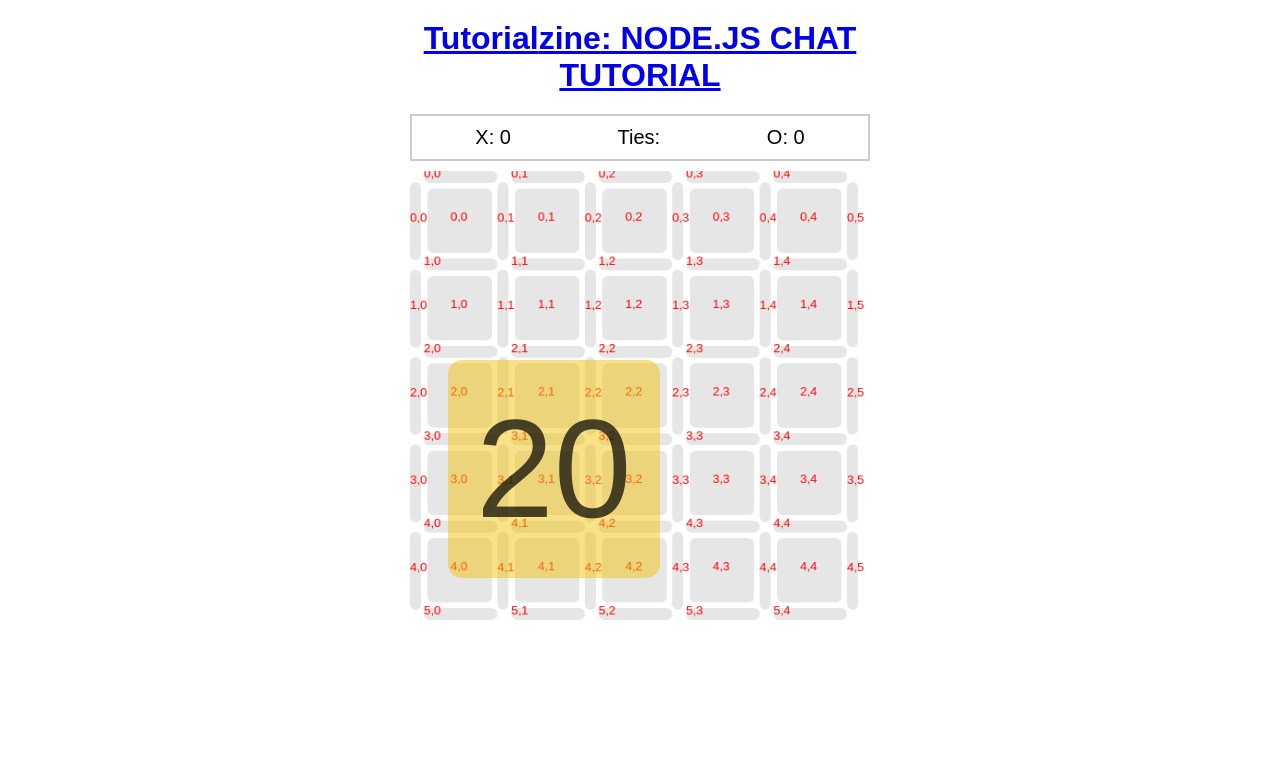
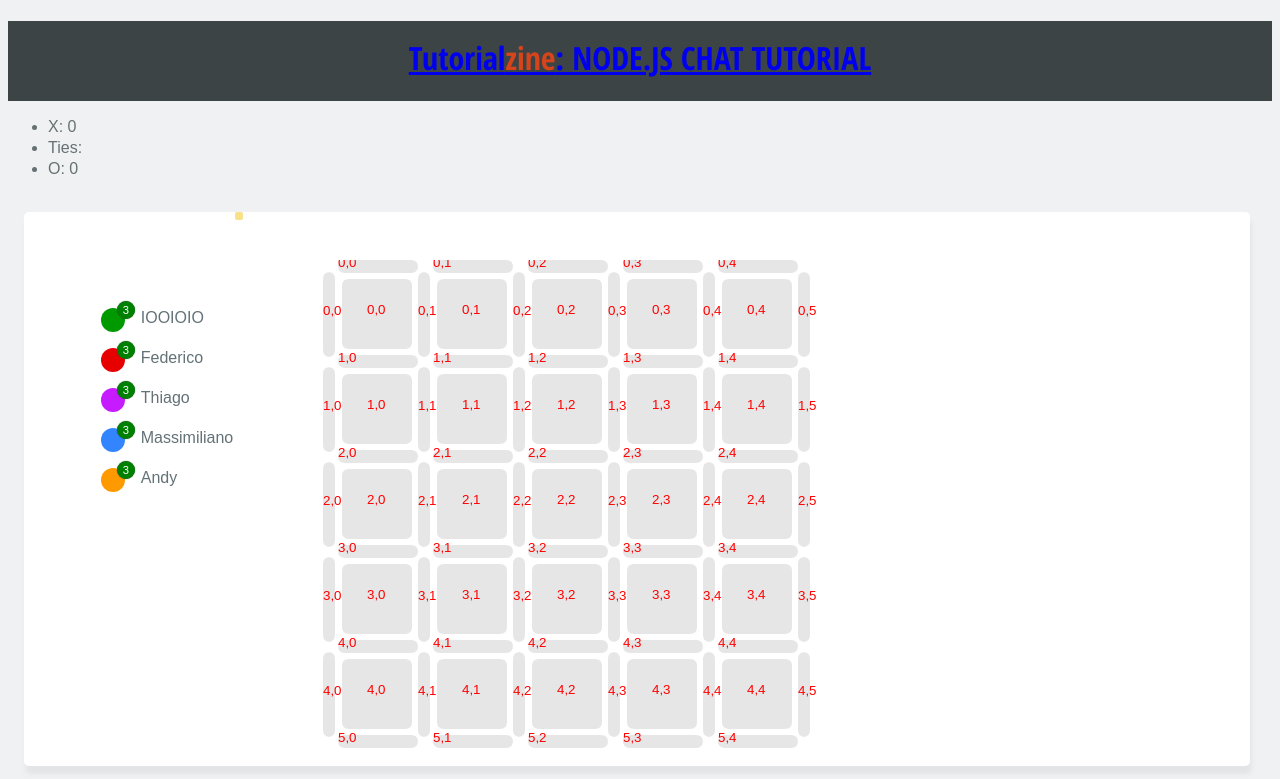
Before and after one commit to FrancescoZ/T-Game, a website: page views/chat copy.html in a window 1280 px wide. Shown: the top 779 px of the page. Drawn offline with nearby package versions, Linux system fonts and the light colour scheme.

Commit message:
Added list users

```diff
--- a/game_server.js
+++ b/game_server.js
@@ -36,7 +36,8 @@
 			return;
 		var player={
 			username:username,
-			color:this.colors[this.games[id].players.length]
+			color:this.colors[this.games[id].players.length],
+			index:this.games[id].players.length+1
 		};
 		this.games[id].players.push(player);
 		return player;
--- a/public/css/common.css
+++ b/public/css/common.css
@@ -22,7 +22,7 @@
 
     .main {
       width: 97%;
-    min-width: 43em;
+        min-width: 50em;
       text-align:center;
       margin:1em;
       background-color: #ffffff;
@@ -53,12 +53,72 @@
     .col{
       margin: 3em 0em 0em 15%;
     }
+
+    .scoreboard{
+      margin: 5em 9% 0em 3%;
+    }
     .center{
       margin:2em 0em 2em 33%;
     }
     .profileImg {
       float: left;
       border-radius: 50%;
+    }
+
+    .red{
+      background: #e60000;
+      border-left-color: #e60000;
+    }
+    .green{
+      background: #009900;
+      border-left-color: #009900;
+    }
+    .blu{
+      background: #3385ff;
+      border-left-color: #3385ff;
+    }
+    .orange {
+      background: #ff9900;
+      border-left-color: #ff9900;
+    }
+    .purple {
+      background: #c61aff;
+      border-left-color: #c61aff;
+    }
+
+    .name{
+      margin: 0em 0em 0em 2.5em;
+    }
+    .point{
+      width: 1.5em;
+      height: 1.5em;
+      margin: 0em 0em 1em 0em;
+      display: none;
+    }
+
+    .not {
+   position:relative;
+}
+.not[data-badge]:after {
+   content:attr(data-badge);
+   position:absolute;
+   top:-7px;
+   right:-10px;
+   font-size:.7em;
+   background:green;
+   color:white;
+   width:18px;height:18px;
+   text-align:center;
+   line-height:18px;
+   border-radius:50%;
+   box-shadow:0 0 1px #333;
+}
+
+    .userList{
+        list-style-type: none;
+    }
+    .gameBoard{
+      margin:3em 0em 0em 5em;
     }
 
 input[type="text"]{
@@ -176,43 +236,3 @@
 .dropdown::after {
   color: rgba(0,0,0,.4);
 }
-
-
-
-
-.user-list li{
-    position: relative;
-    display: block;
-    padding: .4em .4em .4em .8em;
-    *padding: .4em;
-    margin: .5em 0 .5em 2.5em;
-    color: #444;
-    text-decoration: none;
-    transition: all .3s ease-out;
-    background: #eee;
-}
-
-.red{
-	background: #e60000;
-	border-left-color: #e60000;
-}
-.green{
-	background: #009900;
-	border-left-color: #009900;
-}
-.blu{
-	background: #3385ff;
-	border-left-color: #3385ff;
-}
-.orange {
-	background: #ff9900;
-	border-left-color: #ff9900;
-}
-.purple {
-	background: #c61aff;
-	border-left-color: #c61aff;
-}
-
-.gameBoard{
-  margin:3em 0em 0em 0em;
-}
--- a/views/chat copy.html
+++ b/views/chat copy.html
@@ -14,28 +14,125 @@
 
 	<link href="http://fonts.googleapis.com/css?family=Open+Sans Condensed:300italic,300,700" rel="stylesheet" type="text/css">
 	<style type="text/css">
-		* {box-sizing:border-box;}
-        body {width:100%;max-width:500px;padding: 0 20px;margin: 0 auto;font: 20px arial;text-align:center;}
-        h1 {font-size:32px;width:100%;margin:20px auto;}
-        #game,#reset {display: block;width:100%;}
-		#scoreboard {border:2px solid #ccc;width:100%;margin:10px auto;padding:10px;}
-		ul {display:flex;list-style:none;margin:0;padding:0;width:100%;}
-		li {margin:0;padding:0;flex-grow:1;}
-		button {border:1px solid #ccc;background:#fefefe;padding:7px 14px;margin:10px 20px;}
+		*:focus {outline: none;}
+		body {
+			background-color: #f0f1f3;
+			color:#667073;
+			font: 16px/1.3 'Arial',sans-serif;
+		}
+
+		.banner {
+			height: 5em;
+			background-color: #3c4446;
+		}
+		.bannertext {
+			text-align:center;
+			padding-top: 0.5em;
+			font-family: 'Open Sans Condensed',serif;
+			font-weight: bold;
+			color:white;
+		}
+		.bannertext span {
+			color: #d6441b;
+		}
+
+		.main {
+			width: 97%;
+		    min-width: 50em;
+			text-align:center;
+			margin:1em;
+			background-color: #ffffff;
+			border-radius: 0.3em;
+			box-shadow:0.1em 0.5em 0.3em #e3e4e6;
+			color: #637277;
+			display: inline-flex;
+		}
+		.main h2 {
+			overflow: hidden;
+		}
+
 		.modal{
-		     position: absolute;
-		    top: 45%;
-		    left: 35%;
 		      padding: 0.2em;
 		      background-color: rgba(241,196,15,0.5);
 		      border-radius: 0.1em;
 		      text-align: center;
 		      font-family: "Clear Sans", "Helvetica Neue", Arial, sans-serif;
-		    font-size: 140px;
+		      font-size: 20px;
 		      z-index: 11;
 		  }
+
 		  .textModal{
 		    opacity: 0.7
+		  }
+
+
+		.col{
+			margin: 3em 0em 0em 15%;
+		}
+
+		.scoreboard{
+			margin: 5em 9% 0em 3%;
+		}
+		.center{
+		  margin:2em 0em 2em 33%;
+		}
+		.profileImg {
+			float: left;
+			border-radius: 50%;
+		}
+
+		.red{
+			background: #e60000;
+			border-left-color: #e60000;
+		}
+		.green{
+			background: #009900;
+			border-left-color: #009900;
+		}
+		.blu{
+			background: #3385ff;
+			border-left-color: #3385ff;
+		}
+		.orange {
+			background: #ff9900;
+			border-left-color: #ff9900;
+		}
+		.purple {
+			background: #c61aff;
+			border-left-color: #c61aff;
+		}
+
+		.name{
+			margin: 0em 0em 0em 2.5em;
+		}
+		.point{
+			width: 1.5em;
+			height: 1.5em;
+			margin: 0em 0em 1em 0em;
+		}
+
+		.userList{
+		    list-style-type: none;
+		}
+		.gameBoard{
+		  margin:3em 0em 0em 5em;
+		}
+.not {
+   position:relative;
+}
+.not[data-badge]:after {
+   content:attr(data-badge);
+   position:absolute;
+   top:-7px;
+   right:-10px;
+   font-size:.7em;
+   background:green;
+   color:white;
+   width:18px;height:18px;
+   text-align:center;
+   line-height:18px;
+   border-radius:50%;
+   box-shadow:0 0 1px #333;
 }
 	</style>
 
@@ -58,11 +155,27 @@
         </ul>
     </div>
 
-	<section class="section">
-		<div class="modal"><span class="textModal">20</span></div>
+	<section id="secGame" class="sec" style="displa:none;">
+			<div class="main">
+				<div class="scoreboard" id="scoreboard">
+			        <ul class="userList">
+			        	<li><div id="badge2" class="not point green profileImg" data-badge="3"><span id="name1" class="name">Francesco</span></div></li>
+			        	<li><div id="badge2" class="not point red profileImg" data-badge="3"><span id="name2" class="name">Federico</span></div></li>
+			        	<li><div id="badge3" class="not point purple profileImg" data-badge="3"><span id="name3" class="name">Thiago</span></div></li>
+			        	<li><div id="badge4" class="not point blu profileImg" data-badge="3"><span id="name4" class="name">Massimiliano</span></div></li>
+			        	<li><div id="badge5" class="not point orange profileImg" data-badge="3"><span id="name5" class="name">Andy</span></div></li>
+					</ul>
+			    </div>
+			    <div style="displa:none;">
+			    	<div class="modal" id="timerDiv"><span id="timeTxt" class="textModal"></span></div>
+			    </div>
+				<div class="gameBoard">
+
 					<canvas id="game" width="500" height="500">
 			        	This text is displayed if your browser does not support HTML5 Canvas.
 			    	</canvas>
+				</div>
+			</div>
 		</section>
 
 	<script src="http://cdnjs.cloudflare.com/ajax/libs/jquery/1.10.2/jquery.min.js"></script>
@@ -94,7 +207,7 @@
 		}
 
 		function roundRect(ctx,row,col,type, x, y, width, height, radius, fill, stroke) {
-
+  			  $('#name1').text("IOOIOIO");
 
 			  if (typeof stroke == "undefined" ) {
 			    stroke = true;
```
Also changed, not shown: public/js/client-manager.js (+44 -14 lines), public/js/game.js (+12 -31 lines), server.js (+8 -1 lines), views/home.html (+14 -7 lines). Lines whose indentation alone changed are shown as unchanged.
